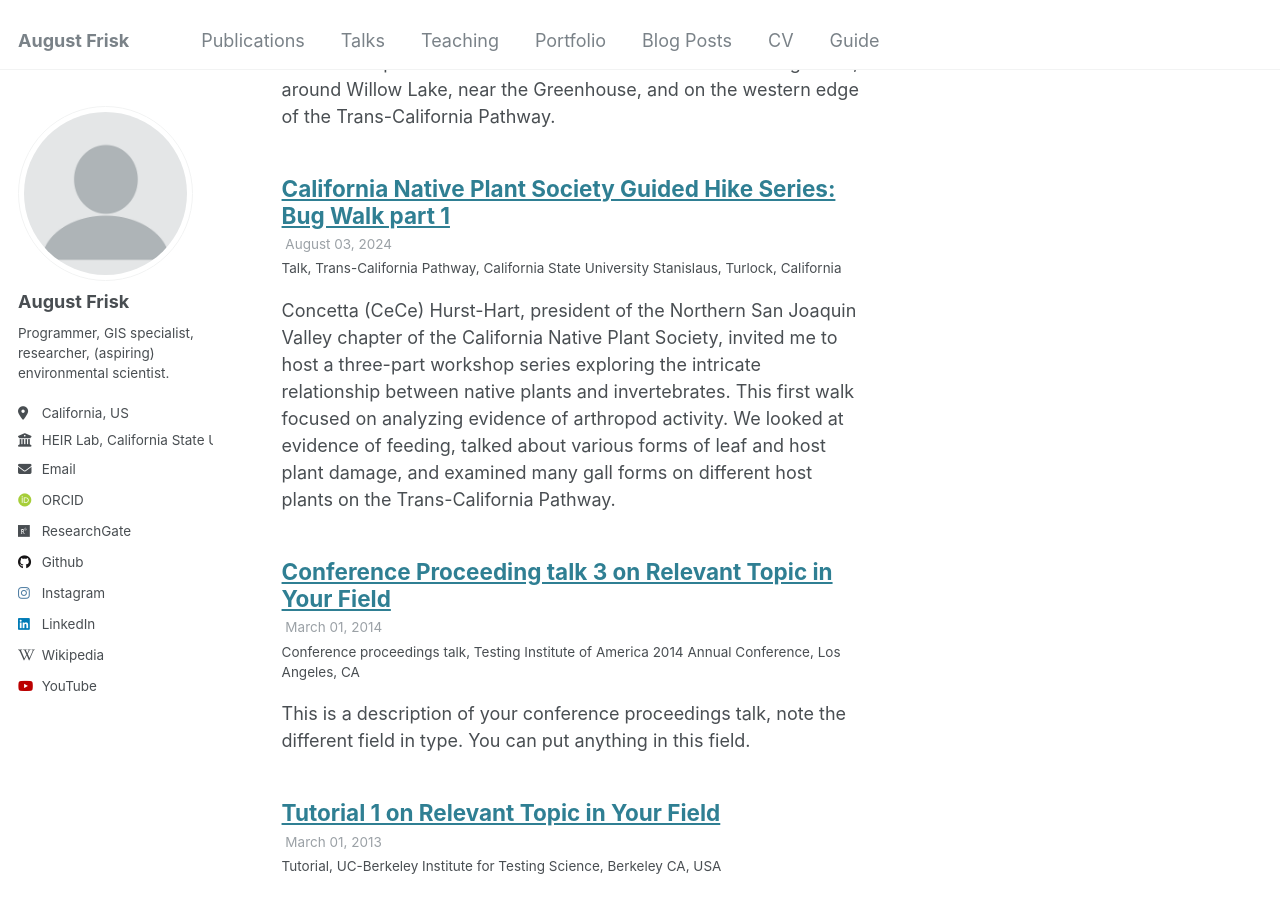
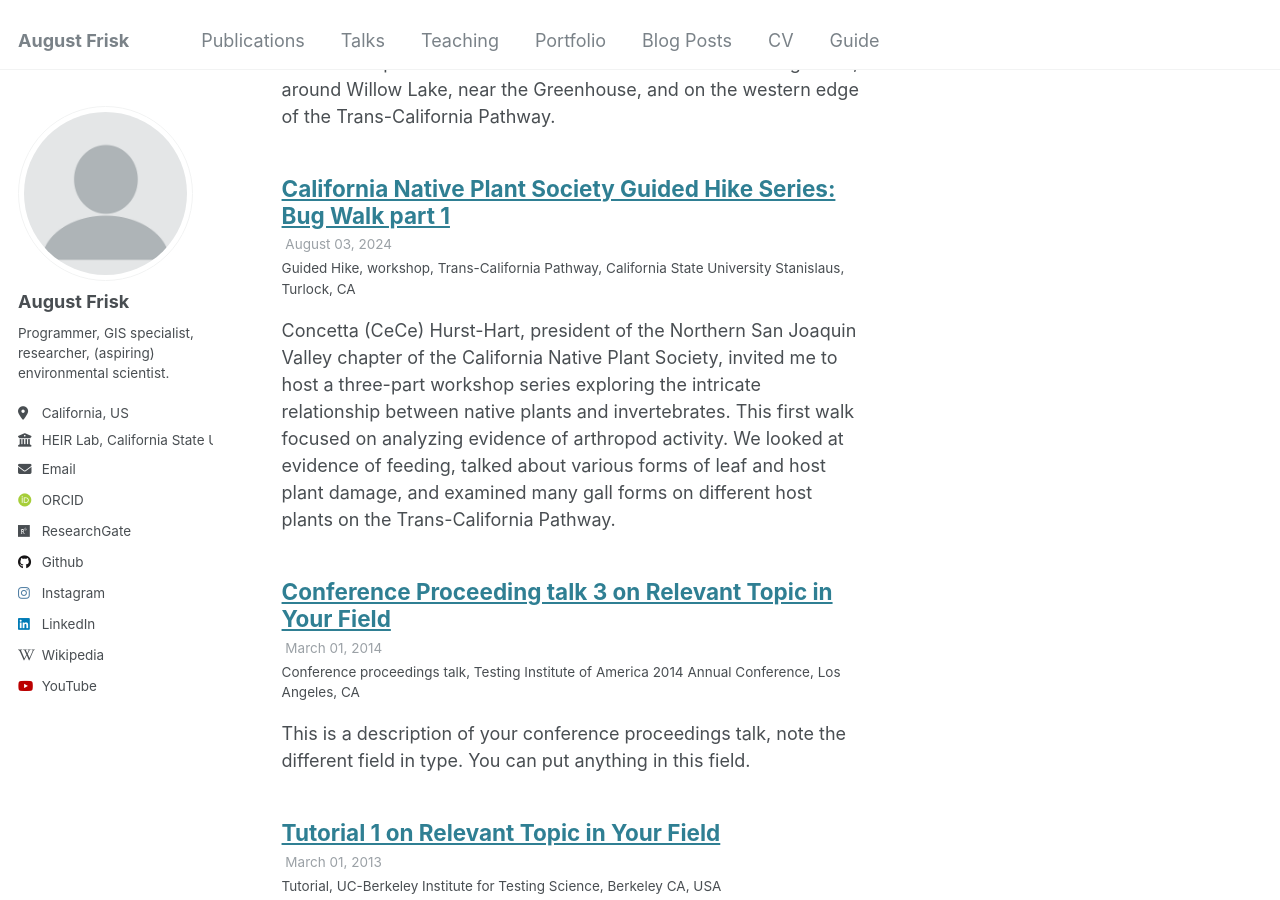
Before and after one commit to 4N0NYM0U5MY7H/4N0NYM0U5MY7H.github.io, a Jekyll site: the page built from _pages/talks.html, in a window 1280 px wide and 900 px high, scrolled down 489 px. Built offline with Jekyll 4.4.1, drawn with Linux system fonts in a browser that asks for light colours; some web fonts are replaced.

Commit message:
Update 2024-08-03-bug-walk-part-1.md

```diff
--- a/_talks/2024-08-03-bug-walk-part-1.md
+++ b/_talks/2024-08-03-bug-walk-part-1.md
@@ -1,11 +1,11 @@
 ---
 title: "California Native Plant Society Guided Hike Series: Bug Walk part 1"
 collection: talks
-type: "Talk"
+type: "Guided Hike, workshop"
 permalink: /talks/2024-08-03-bug-walk-part-1
 venue: "Trans-California Pathway, California State University Stanislaus"
 date: 2024-08-03
-location: "Turlock, California"
+location: "Turlock, CA"
 ---
 
 Concetta (CeCe) Hurst-Hart, president of the Northern San Joaquin Valley chapter of the California Native Plant Society, invited me to host a three-part workshop series exploring the intricate relationship between native plants and invertebrates. This first walk focused on analyzing evidence of arthropod activity. We looked at evidence of feeding, talked about various forms of leaf and host plant damage, and examined many gall forms on different host plants on the Trans-California Pathway.
```
